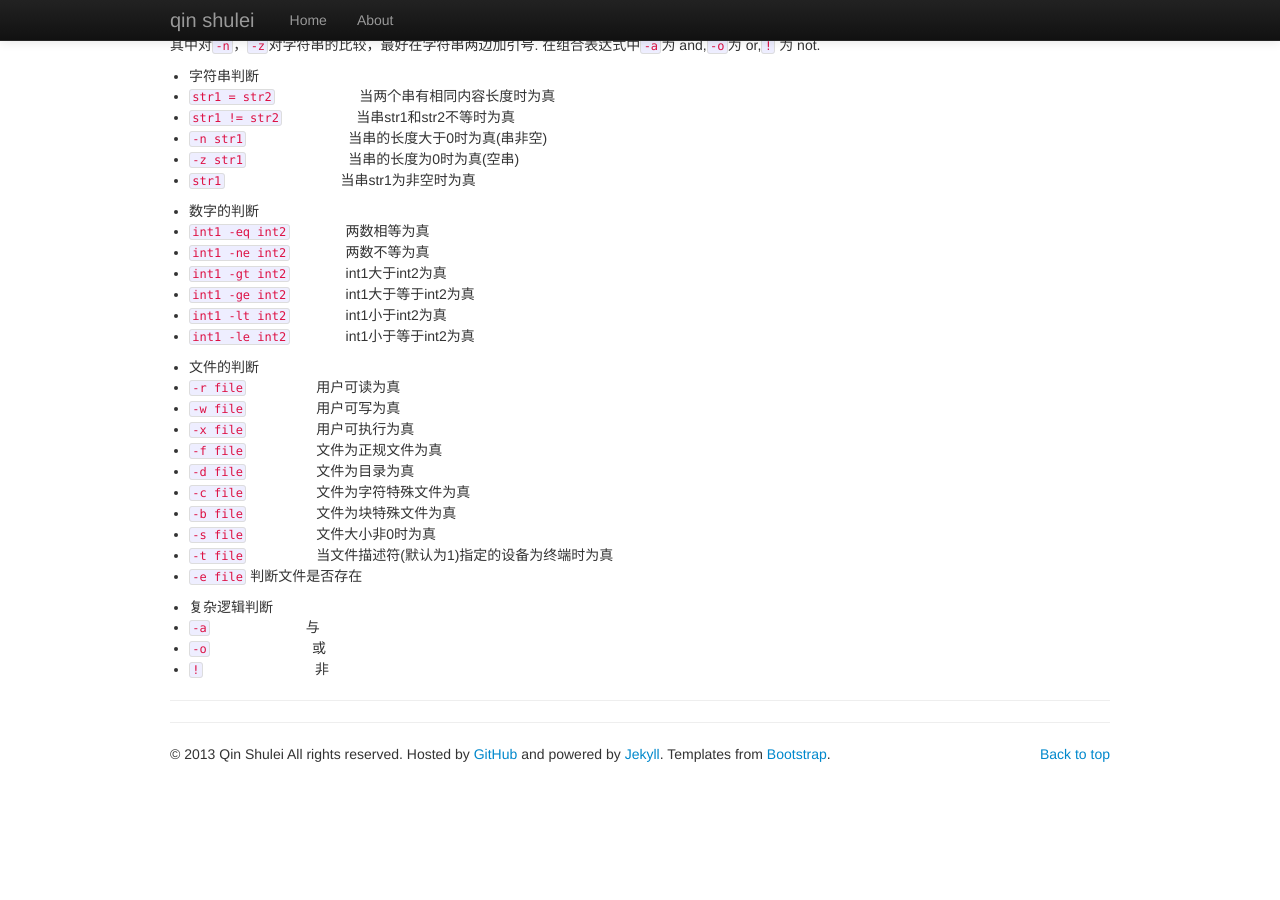
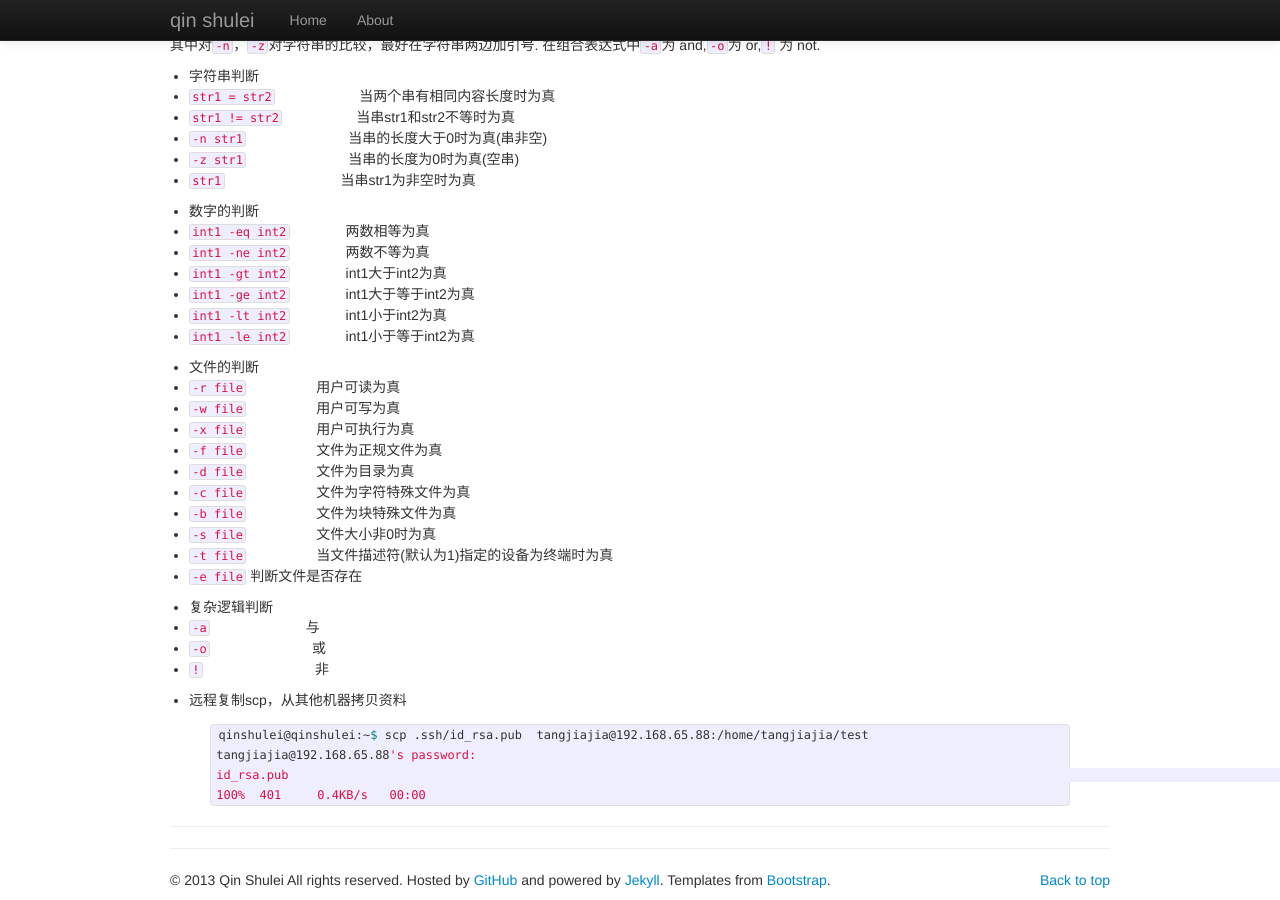
Before and after one commit to qinshulei/qinshulei.github.io, a Jekyll site: the page built from _posts/2014-01-20-unix-tips.markdown, in a window 1280 px wide and 900 px high, scrolled down 757 px. Built offline with Jekyll 4.4.1, drawn with Linux system fonts in a browser that asks for light colours; Markdown is read by kramdown in place of the engine named in the settings; comment, search, counter and statistics services are not loaded; before the commit the page ends 1531 px from its top, so only the background shows below that.

Commit message:
添加scp

```diff
--- a/_posts/2014-01-20-unix-tips.markdown
+++ b/_posts/2014-01-20-unix-tips.markdown
@@ -85,3 +85,11 @@ qinshulei@qinshulei:~/tmp$ [-n "$dontexitvar"]
  - `-a` 　 　　　　　 与
  - `-o`　　　　　　　 或
  - `!`　　　　　　　　非
+
+
++ 远程复制scp，从其他机器拷贝资料
+{% highlight bash %}
+qinshulei@qinshulei:~$ scp .ssh/id_rsa.pub  tangjiajia@192.168.65.88:/home/tangjiajia/test
+tangjiajia@192.168.65.88's password:
+id_rsa.pub                                                                                                                                                                 100%  401     0.4KB/s   00:00
+{% endhighlight %}
```
